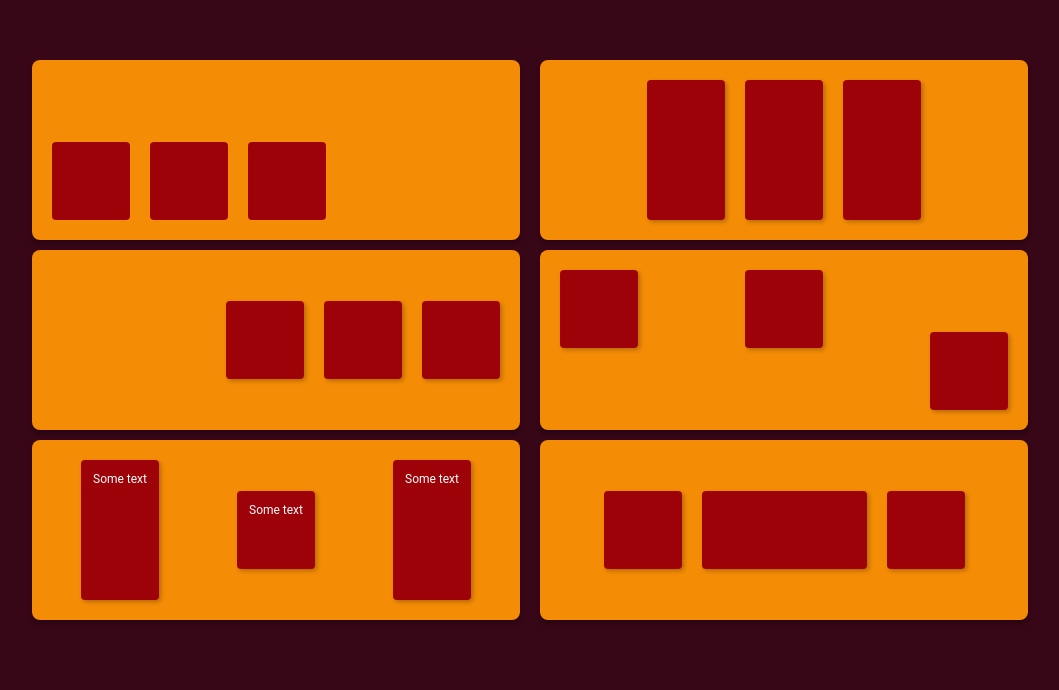
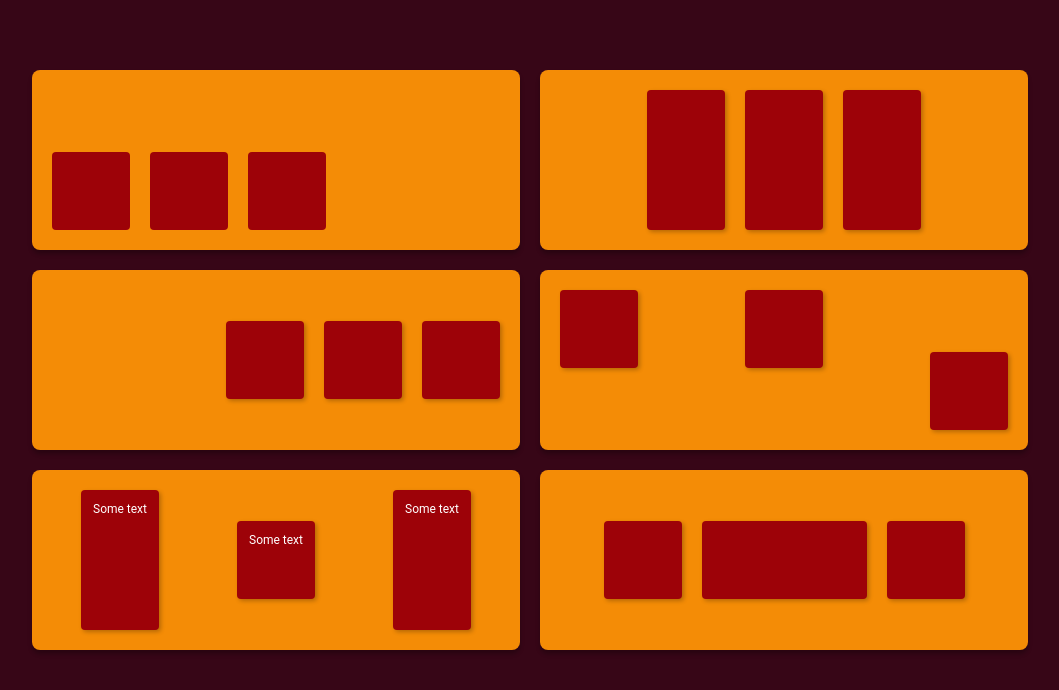
Before and after one commit to linneanestor/assignmentlesson05, a plain HTML site: page index.html in a window 1280 px wide. Shown: the whole page, without its empty margins (110-1169 px from the left). Drawn offline with Linux system fonts and the light colour scheme.

```diff
--- a/styles/index.css
+++ b/styles/index.css
@@ -27,8 +27,8 @@
     height: 160px;
     flex-shrink: 0;
     padding: 10px;
-    margin-top: 10px;
-    margin-bottom: 10px;
+    margin-top: 20px;
+    margin-bottom: 20px;
     align-items: flex-end;
 }
 .card {
@@ -48,8 +48,8 @@
     height: 160px;
     flex-shrink: 0;
     padding: 10px;
-    margin-top: 10px;
-    margin-bottom: 10px;
+    margin-top: 20px;
+    margin-bottom: 20px;
     align-items: center;
     justify-content: flex-end;
 }
@@ -85,8 +85,8 @@
     height: 160px;
     flex-shrink: 0;
     padding: 10px;
-    margin-top: 10px;
-    margin-bottom: 10px;
+    margin-top: 20px;
+    margin-bottom: 20px;
     justify-content: space-around;
     align-items: center;
 }
@@ -99,8 +99,8 @@
     height: 160px;
     flex-shrink: 0;
     padding: 10px;
-    margin-top: 10px;
-    margin-bottom: 10px;
+    margin-top: 20px;
+    margin-bottom: 20px;
     justify-content: center;
     align-items: center;
 }
@@ -113,8 +113,8 @@
     height: 160px;
     flex-shrink: 0;
     padding: 10px;
-    margin-top: 10px;
-    margin-bottom: 10px;
+    margin-top: 20px;
+    margin-bottom: 20px;
     justify-content: space-between;
 }
 .container-bottomright {
@@ -126,8 +126,8 @@
     height: 160px;
     flex-shrink: 0;
     padding: 10px;
-    margin-top: 10px;
-    margin-bottom: 10px;
+    margin-top: 20px;
+    margin-bottom: 20px;
     align-items: center;
     justify-content: center;
 }
```
Also changed, not shown: index.html (+7 -0 lines).
